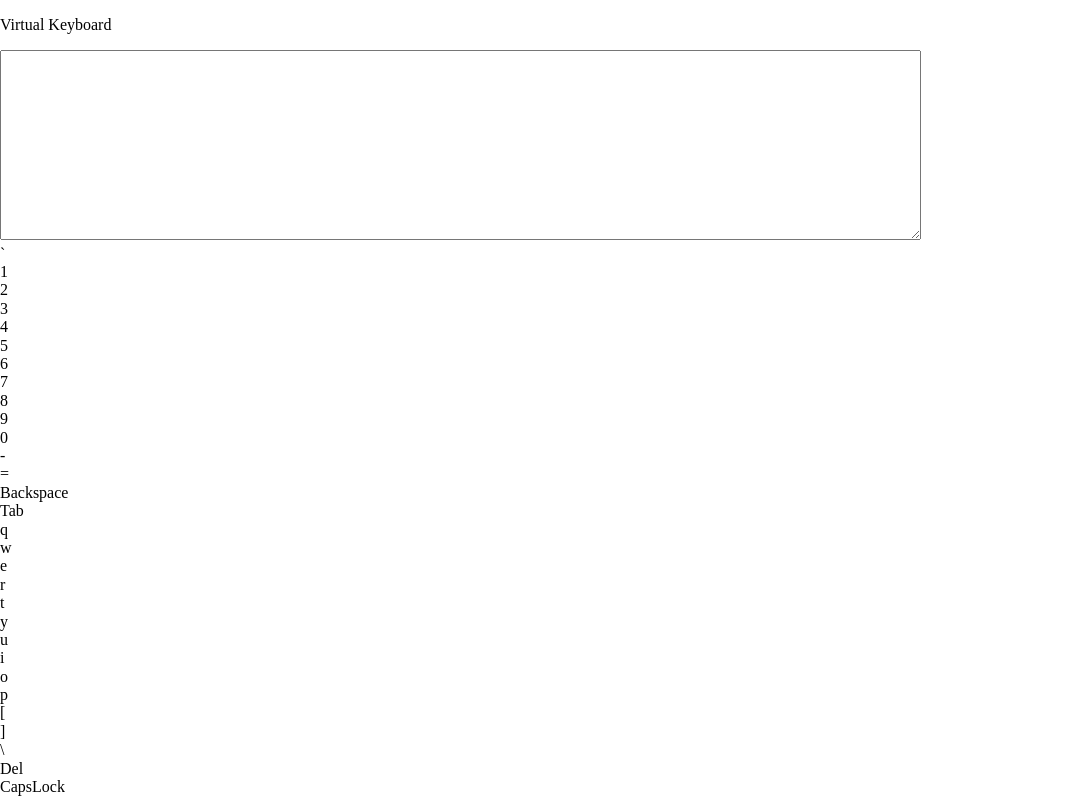
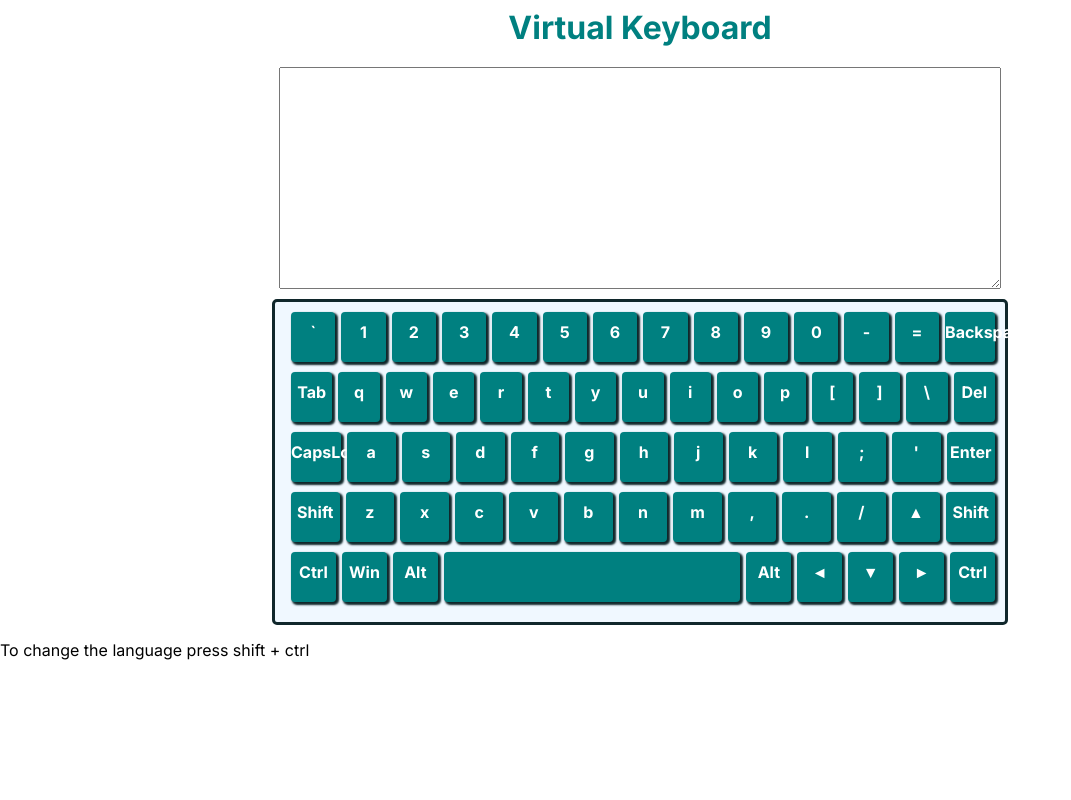
Before and after one commit to dstrizhakov/virtual-keyboard, a website with bundled scripts: page src/index.html in a window 1280 px wide. Shown: the top 800 px of the page, without its empty margins (0-1071 px from the left). Built offline with nearby package versions, Linux system fonts and the light colour scheme.

Commit message:
feat: add base keyboard styles

```diff
--- a/src/index.js
+++ b/src/index.js
@@ -5,7 +5,7 @@ import constants from './modules/keyboards.js';
 const { lowerEnglishArr } = constants;
 
 const content = document.createElement('div');
-const title = document.createElement('p');
+const title = document.createElement('h1');
 const textarea = document.createElement('textarea');
 const keyboard = document.createElement('div');
 const info = document.createElement('p');
@@ -13,8 +13,6 @@ const info = document.createElement('p');
 content.classList.add('content');
 title.classList.add('content__title');
 textarea.classList.add('content__textarea', 'textarea');
-textarea.rows = 10;
-textarea.cols = 100;
 keyboard.classList.add('content__keyboard', 'keyboard');
 info.classList.add('content__info');
 
@@ -39,8 +37,8 @@ title.textContent = 'Virtual Keyboard';
 keyboard.append(row1, row2, row3, row4, row5);
 info.innerText = 'To change the language press shift + ctrl';
 
-function addKeys(keysInRows, whichRow, whichArr) {
-  for (let i = 0; i < keysInRows; i += 1) {
+function addKeys(keysInRow, row, keyArr) {
+  for (let i = 0; i < keysInRow; i += 1) {
     const key = document.createElement('div');
     key.classList.add('keyboard__key', 'key');
 
@@ -49,11 +47,11 @@ function addKeys(keysInRows, whichRow, whichArr) {
 
     const caseDown = document.createElement('span');
     caseDown.classList.add('caseDown');
-    caseDown.textContent = lowerEnglishArr[whichArr][i];
+    caseDown.textContent = lowerEnglishArr[keyArr][i];
 
     keyEng.append(caseDown);
     key.append(keyEng);
-    whichRow.append(key);
+    row.append(key);
   }
 }
 
@@ -62,3 +60,5 @@ addKeys(15, row2, 1);
 addKeys(13, row3, 2);
 addKeys(13, row4, 3);
 addKeys(9, row5, 4);
+
+document.querySelector('.keyboard > .row5 > div:nth-child(4)').classList.add('space');
--- a/src/scss/styles.scss
+++ b/src/scss/styles.scss
@@ -1 +1,63 @@
-@import "../../node_modules/normalize.css/normalize";
+@import url(https://fonts.googleapis.com/css?family=Inter:100,100italic,300,300italic,regular,italic,500,500italic,700,700italic,900,900italic);
+@import '../../node_modules/normalize.css/normalize';
+
+.content {
+  margin: 0 auto;
+  font-family: 'Inter', sans-serif;
+  &__title {
+    margin: 0 auto;
+    padding: 10px;
+    font-size: 32px;
+    font-weight: 700;
+    color: teal;
+    text-align: center;
+  }
+  &__textarea {
+  }
+  &__keyboard {
+    width: 710px;
+    margin: 0 auto;
+    padding: 10px;
+    background: aliceblue;
+    border: 3px solid #10272b;
+    border-radius: 5px;
+  }
+}
+
+.textarea {
+  display: block;
+  width: 700px;
+  height: 200px;
+  margin: 10px auto 10px;
+  padding: 10px;
+  font-size: 18px;
+  color: #10272b;
+}
+
+.keyboard {
+  &__row {
+    display: flex;
+    justify-content: space-between;
+    width: 100%;
+    height: 50px;
+    margin-bottom: 10px;
+  }
+  &__key {
+    cursor: pointer;
+    width: 50px;
+    height: 50px;
+    margin-left: 6px;
+    line-height: 40px;
+    font-weight: 700;
+    text-align: center;
+    color: white;
+    background: teal;
+    border-radius: 4px;
+    box-shadow: 2px 2px 2px 1px #10272b;
+    transition: all 0.3s ease 0s;
+  }
+}
+
+.space {
+  width: 330px;
+}
```
Also changed, not shown: src/css/styles.css, 1 other file.
